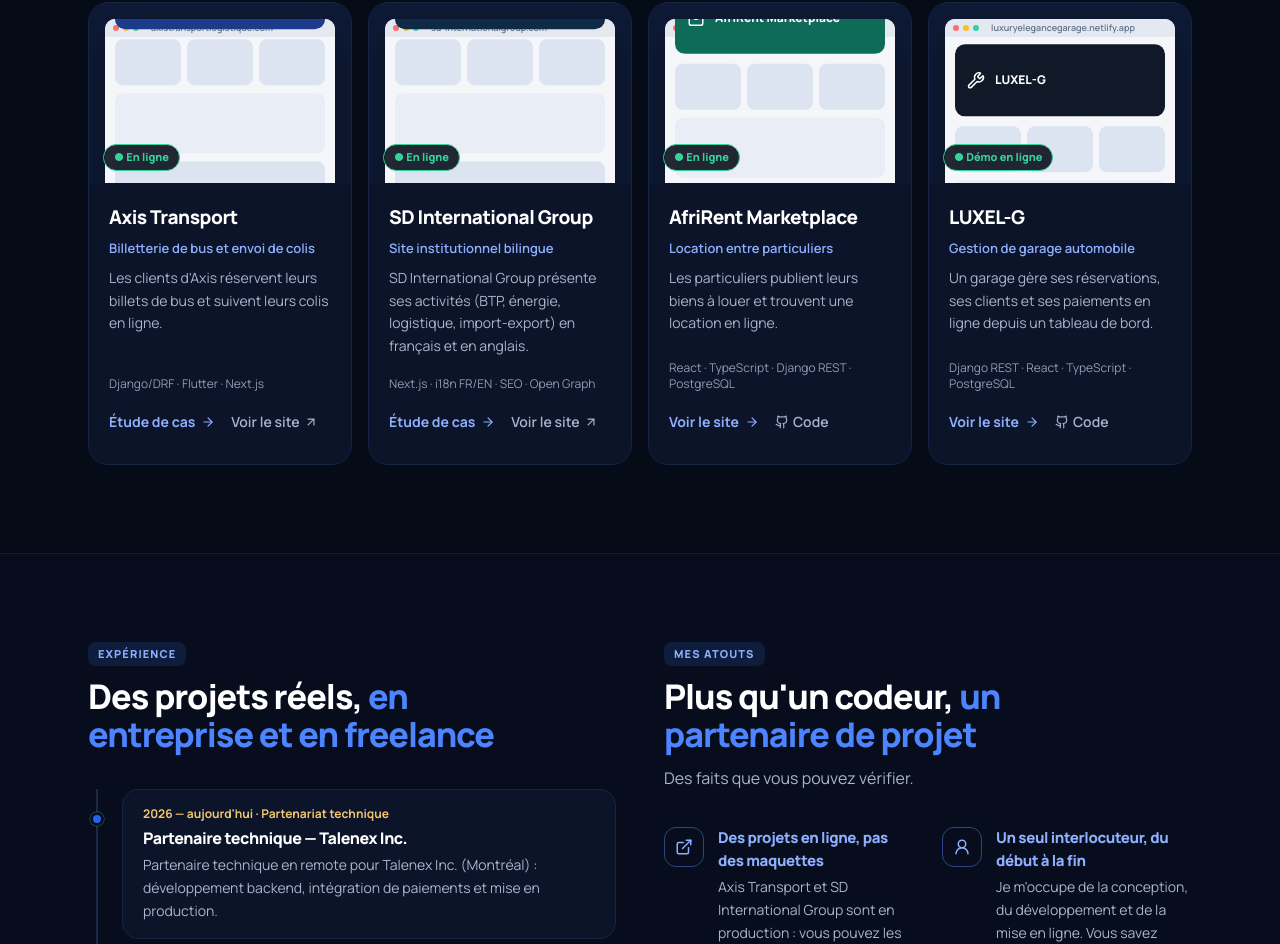
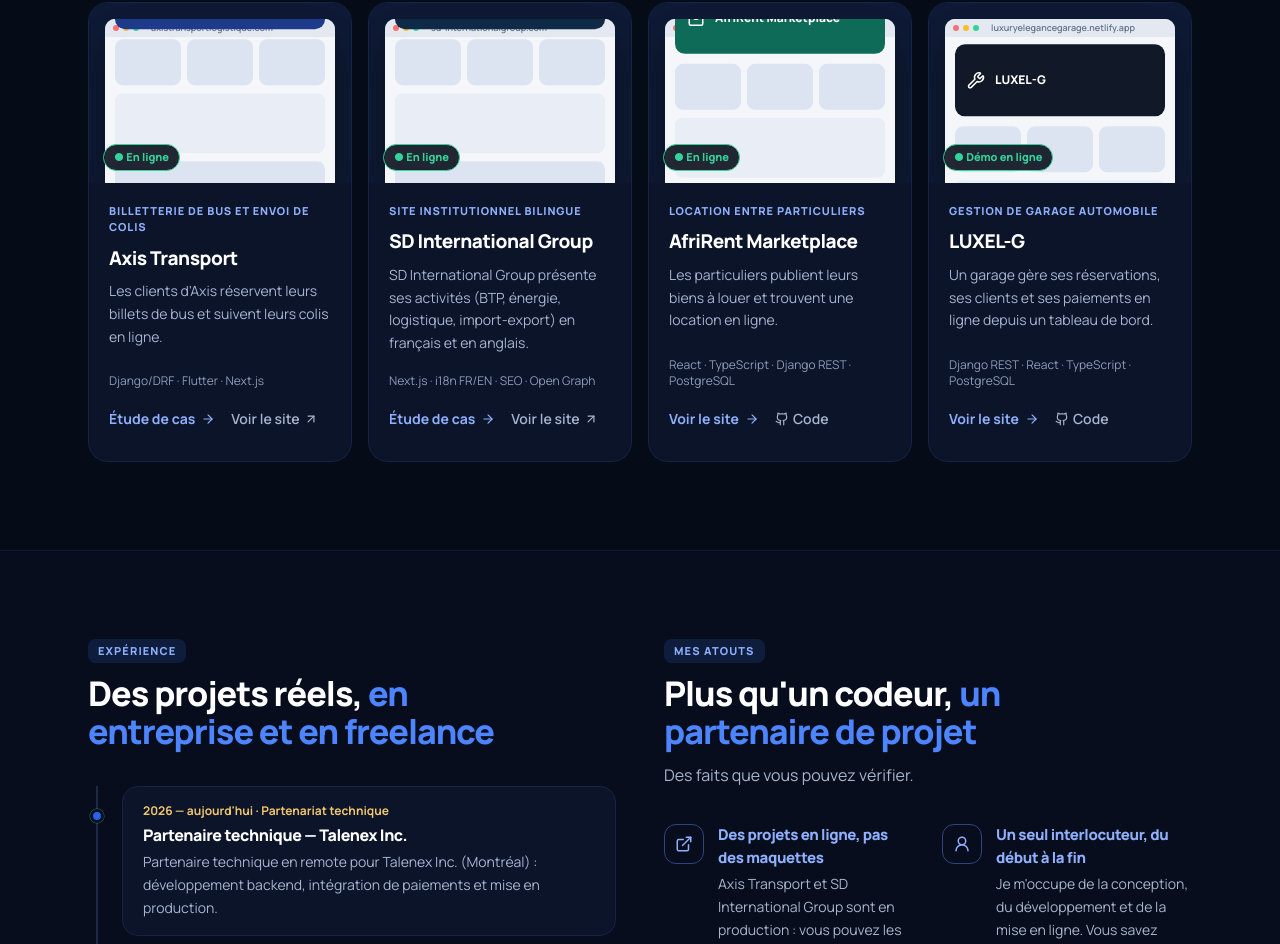
Before and after one commit to Oluwafemi006/Eddy-BONI, a React (Vite) app: page / in a window 1280 px wide. Shown: the part 2652-3596 px from the top of the page. Built offline with nearby package versions, Linux system fonts and the light colour scheme.

Commit message:
feat(projects): display product kind label above project title

```diff
--- a/src/components/sections/Projects.tsx
+++ b/src/components/sections/Projects.tsx
@@ -161,8 +161,8 @@ export function Projects() {
                 </div>
 
                 <div className="flex flex-1 flex-col gap-2 p-5">
+                  <p className="text-[11px] font-extrabold uppercase tracking-[0.08em] text-brand-soft">{project.kind}</p>
                   <h3 className="text-[19px] font-extrabold text-white">{project.title}</h3>
-                  <p className="text-[13px] font-semibold text-brand-soft">{project.kind}</p>
                   <p className="text-sm leading-relaxed text-muted-foreground">{project.outcome}</p>
                   <p className="mt-auto pt-2.5 text-xs text-subtle">{project.tags.join(" · ")}</p>
                   <div className="flex flex-wrap items-center gap-x-4">
```
